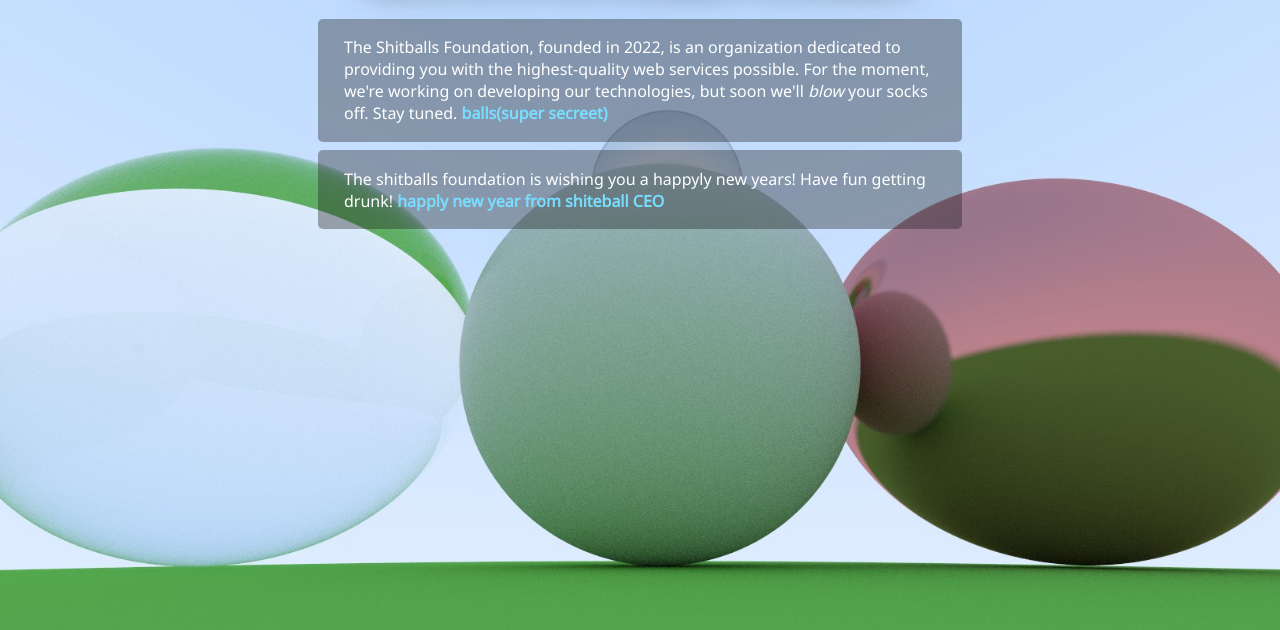
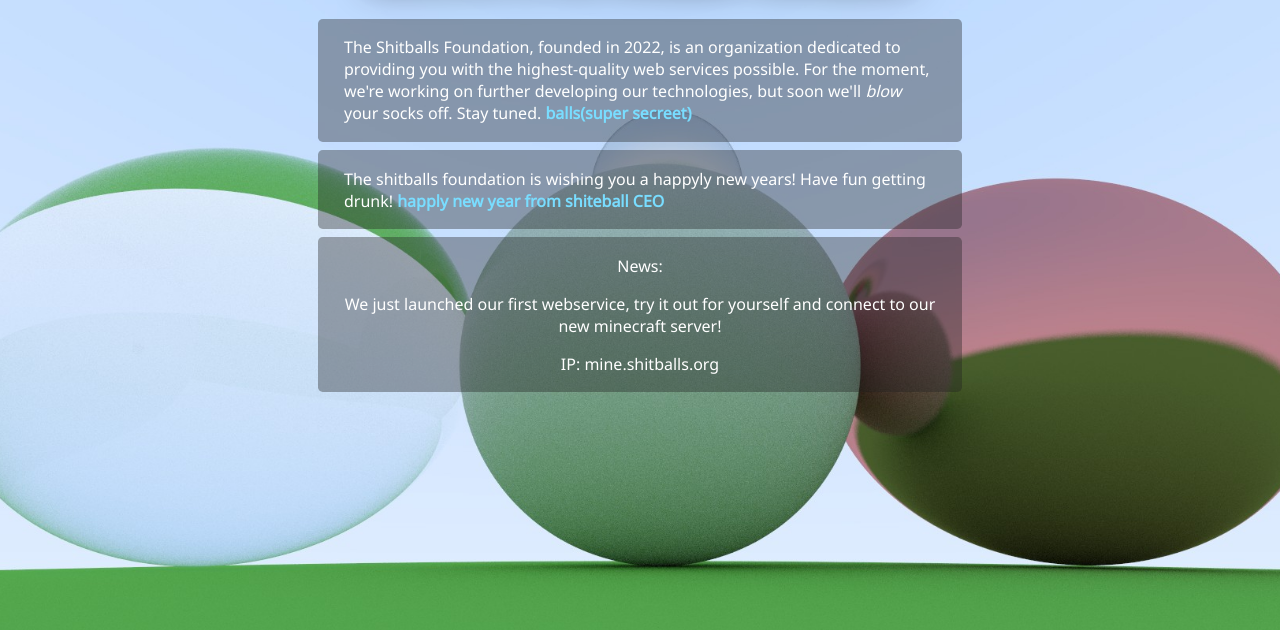
Before and after one commit to vincens2005/Shitballs-website, a plain HTML site: page index.html in a window 1280 px wide. Shown: the part 84-714 px from the top of the page. Drawn offline with Linux system fonts and the light colour scheme.

Commit message:
added a news card to the landing page

```diff
--- a/index.html
+++ b/index.html
@@ -17,7 +17,7 @@
 				<p class="text-left">
 					The Shitballs Foundation, founded in 2022, is an organization dedicated
 					to providing you with the highest-quality web services possible.
-					For the moment, we're working on developing our technologies, but soon we'll <i>blow</i> your socks off.
+					For the moment, we're working on further developing our technologies, but soon we'll <i>blow</i> your socks off.
 					Stay tuned. <a href="balls.html">balls(super secreet)</a>
 				</p>
 			</div>
@@ -26,6 +26,15 @@
 					The shitballs foundation is wishing you a happyly new years! Have fun getting drunk!
 					<a href="merryhapplynewyears.html">happly new year from shiteball CEO</a>
 				</p>
+
+			</div>
+			<div class="graycard center">
+				<p class="text-left">
+					<p>News:</p>
+					<p>We just launched our first webservice, try it out for yourself and connect to our new minecraft server!</p>
+					IP: mine.shitballs.org
+
+				</p>
 			</div>
 		</div>
 	</body>
```
